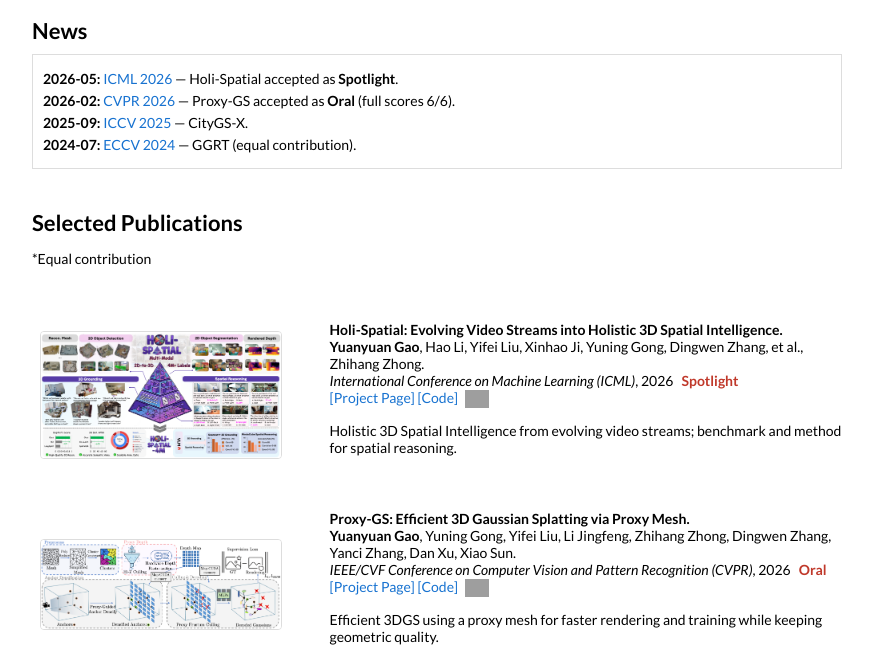
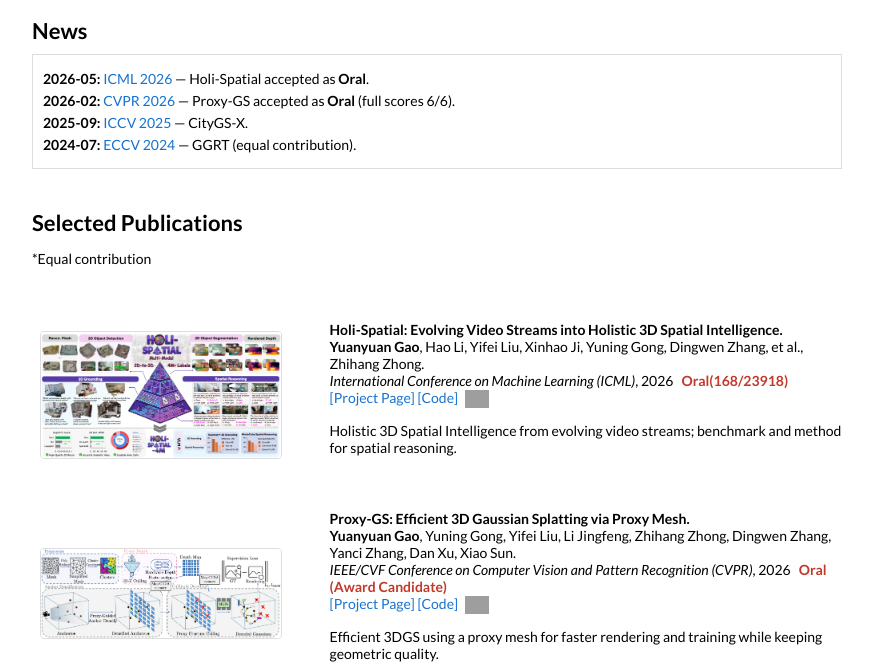
Before and after one commit to gyy456/gyy456, a plain HTML site: page index.html in a window 1280 px wide. Shown: the part 292-956 px from the top of the page, without its empty margins (203-1076 px from the left). Drawn offline with Linux system fonts and the light colour scheme; grey boxes are pictures that could not be loaded.

Commit message:
2026 5 24

```diff
--- a/index.html
+++ b/index.html
@@ -100,7 +100,7 @@
               <heading>News</heading>
               <div style="max-height:150px;overflow-y:auto;border:1px solid #ddd;padding:10px;margin-top:10px;">
                 <ul style="list-style-type:none;padding-left:0;margin:0;">
-                  <li style="margin:5px 0;"><b>2026-05:</b> <a href="https://icml.cc/">ICML 2026</a> — Holi-Spatial accepted as <b>Spotlight</b>.</li>
+                  <li style="margin:5px 0;"><b>2026-05:</b> <a href="https://icml.cc/">ICML 2026</a> — Holi-Spatial accepted as <b>Oral</b>.</li>
                   <li style="margin:5px 0;"><b>2026-02:</b> <a href="https://cvpr.thecvf.com/">CVPR 2026</a> — Proxy-GS accepted as <b>Oral</b> (full scores 6/6).</li>
                   <li style="margin:5px 0;"><b>2025-09:</b> <a href="https://iccv.thecvf.com/">ICCV 2025</a> — CityGS-X.</li>
                   <li style="margin:5px 0;"><b>2024-07:</b> <a href="https://eccv.ecva.net/">ECCV 2024</a> — GGRT (equal contribution).</li>
@@ -127,7 +127,7 @@
             <td style="padding:20px;width:65%;vertical-align:middle">
               <papertitle>Holi-Spatial: Evolving Video Streams into Holistic 3D Spatial Intelligence.</papertitle><br>
               <strong>Yuanyuan Gao</strong>, Hao Li, Yifei Liu, Xinhao Ji, Yuning Gong, Dingwen Zhang, et al., Zhihang Zhong.<br>
-              <em>International Conference on Machine Learning (ICML)</em>, 2026 &nbsp; <span class="award">Spotlight</span>
+              <em>International Conference on Machine Learning (ICML)</em>, 2026 &nbsp; <span class="award">Oral(168/23918)</span>
               <br>
               <a href="https://visionary-laboratory.github.io/holi-spatial/">[Project Page]</a>
               <a href="https://github.com/Visionary-Laboratory/holi-spatial">[Code]</a>
@@ -145,7 +145,7 @@
             <td style="padding:20px;width:65%;vertical-align:middle">
               <papertitle>Proxy-GS: Efficient 3D Gaussian Splatting via Proxy Mesh.</papertitle><br>
               <strong>Yuanyuan Gao</strong>, Yuning Gong, Yifei Liu, Li Jingfeng, Zhihang Zhong, Dingwen Zhang, Yanci Zhang, Dan Xu, Xiao Sun.<br>
-              <em>IEEE/CVF Conference on Computer Vision and Pattern Recognition (CVPR)</em>, 2026 &nbsp; <span class="award">Oral</span>
+              <em>IEEE/CVF Conference on Computer Vision and Pattern Recognition (CVPR)</em>, 2026 &nbsp; <span class="award">Oral (Award Candidate)</span>
               <br>
               <a href="https://visionary-laboratory.github.io/Proxy-GS/">[Project Page]</a>
               <a href="https://github.com/Visionary-Laboratory/Proxy-GS">[Code]</a>
```
